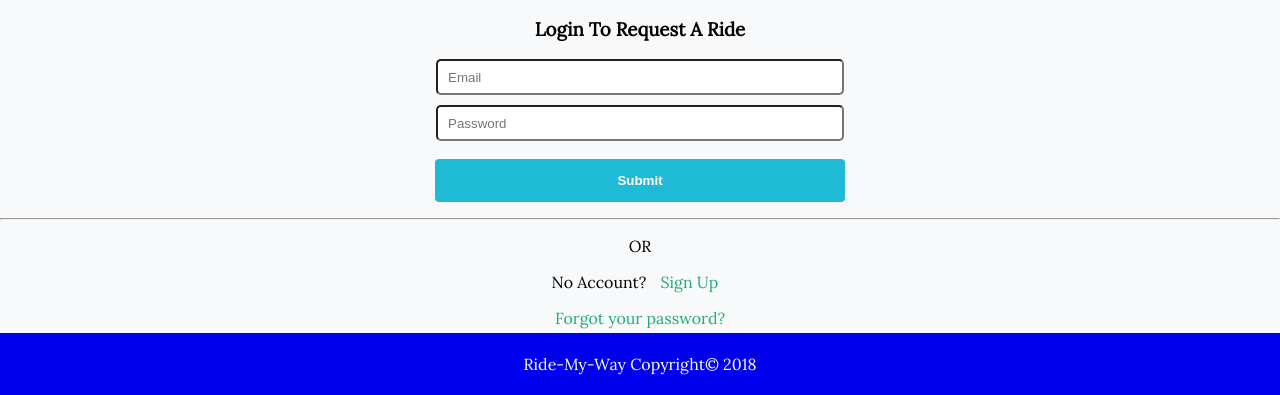
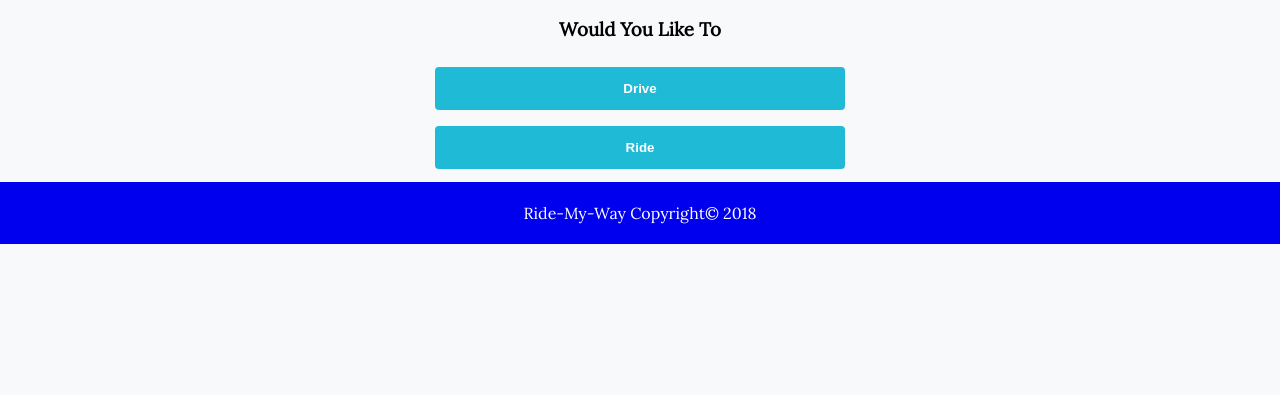
Before and after one commit to Frediflexta/Ride-My-Way, a plain HTML site: page UI/user.html in a window 1280 px wide. Shown: the part 443-838 px from the top of the page. After the commit the page ends 800 px from the top, so only its background shows below. Drawn offline with Linux system fonts and the light colour scheme.

Commit message:
ft/make users both ride or drive the app should enable a user(driver) become a rider and vise versa [(Fix)#158681420]

```diff
--- a/UI/riderlogin.html
+++ b/UI/user.html
@@ -16,12 +16,12 @@
         <a href="index.html"><h1>Ride<span id="brand">My</span>Way</h1></a
       </div>
       <nav>
-        <ul>
+        <!-- <ul>
           <div id="login-links">
             <li><a href="riderlogin.html">Ride</a></li>
             <li><a href="driverlogin.html">Drive</a></li>
           </div>
-        </ul>
+        </ul> -->
       </nav>
     </div>
   </header>
@@ -30,24 +30,21 @@
     <!-- The image goes here -->
   </section>
   <main id="login">
-    <form class="loginForm" action="riderhomepage.html">
-      <h3 class="center">Login To Request A Ride</h3>
+    <form class="loginForm" action="driverhomepage.html">
+      <h3 class="center">Would You Like To</h3>
       <div class="center">
         <div>
-          <input class="details" type="email" name="username" required placeholder="Email">
+          <a href="#"><button class="btn-nature" type="submit">Drive</button></a>
         </div>
+      </div>
+    </form>
+
+    <form class="loginForm" action="riderhomepage.html">
+      <div class="center">
         <div>
-          <input class="details control" type="password" name="password" required placeholder="Password" minlength="6">
+          <a href="#"><button class="btn-nature" type="submit">Ride</button></a>
         </div>
-        <button class="btn-nature" type="submit">Submit</button>
       </div>
-        <hr>
-        <p>OR</p>
-
-        <div id="signuptext">
-          <p>No Account? <a href="ridersignup.html">Sign Up</a></p>
-          <a href="#">Forgot your password?</a>
-        </div>
     </form>
   </main>
   <footer>
```
Also changed, not shown: UI/driverhistory.html (+1 -1 lines), UI/index.html (+2 -2 lines), UI/userlogin.html (renamed from UI/ridersignup.html, +7 -16 lines), UI/usersignup.html (renamed from UI/driverlogin.html, +16 -7 lines).
